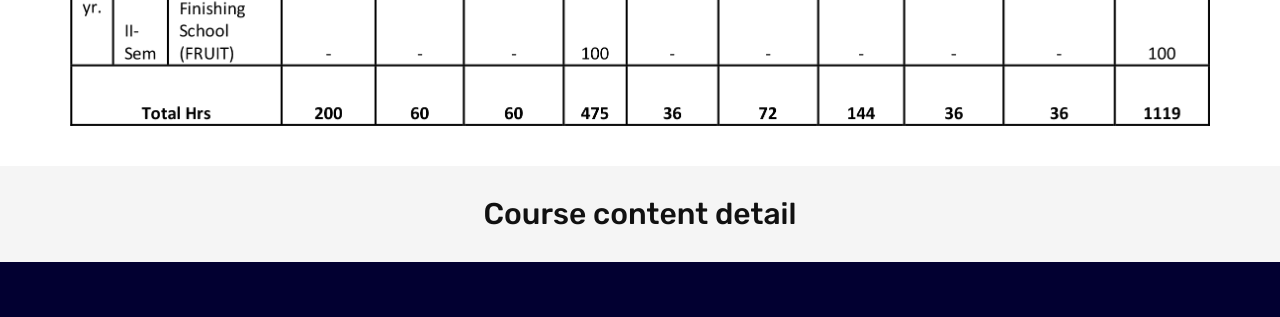
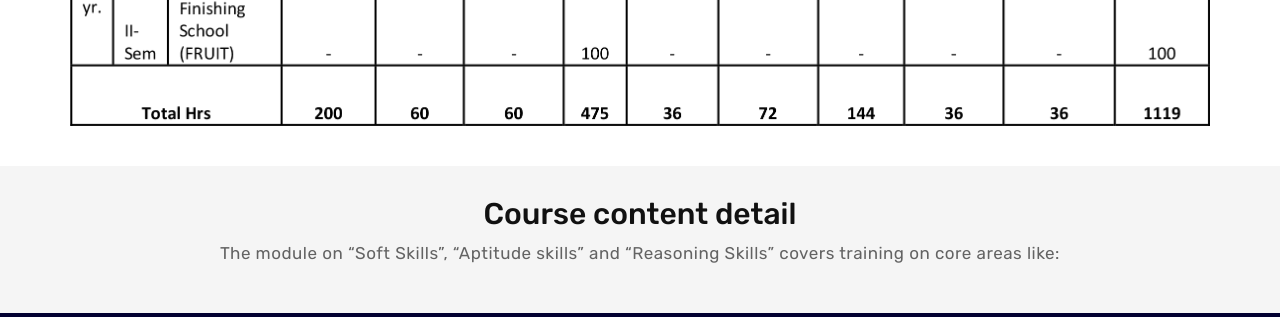
Before and after one commit to bayapucg/psaaket-inubation, a plain HTML site: page index.html in a window 1280 px wide. Shown: the part 3694-4011 px from the top of the page. Drawn offline with Linux system fonts and the light colour scheme.

Commit message:
course details

```diff
--- a/css/custom.css
+++ b/css/custom.css
@@ -11,3 +11,6 @@
 	background:#f5f5f5;
 	padding:30px 0px;
 }
+.skills{
+	float:left;
+}
--- a/index.html
+++ b/index.html
@@ -212,9 +212,10 @@ The program is a well balanced mix of theoretical and practical (industry orient
 		</div>
 	</section>
 	<section class="content-details-section">
-	<div class="container audience">
-			<div class="audience">
+	<div class="container course-detail">
+			<div class="course-content">
 				<h3 class="text-center ">Course content detail</h3>
+				<p class="text-center mt-2">The module on “Soft Skills”, “Aptitude skills” and “Reasoning Skills” covers training on core areas like:</p>
 		 	</div>
 	</div>
 	</section>
```
